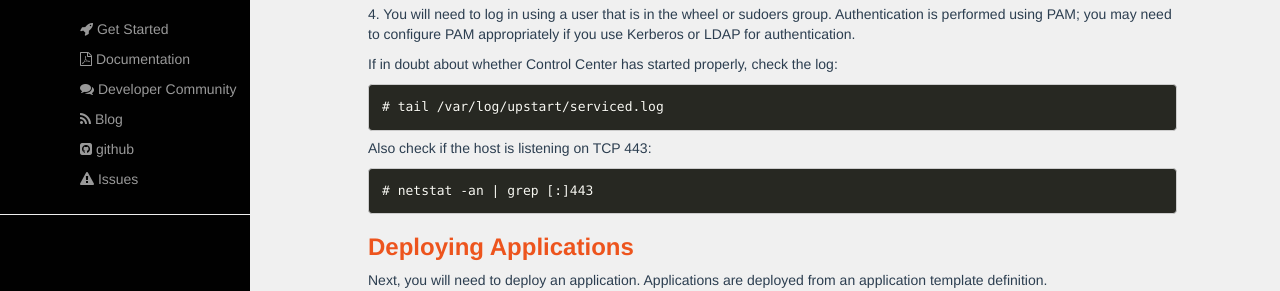
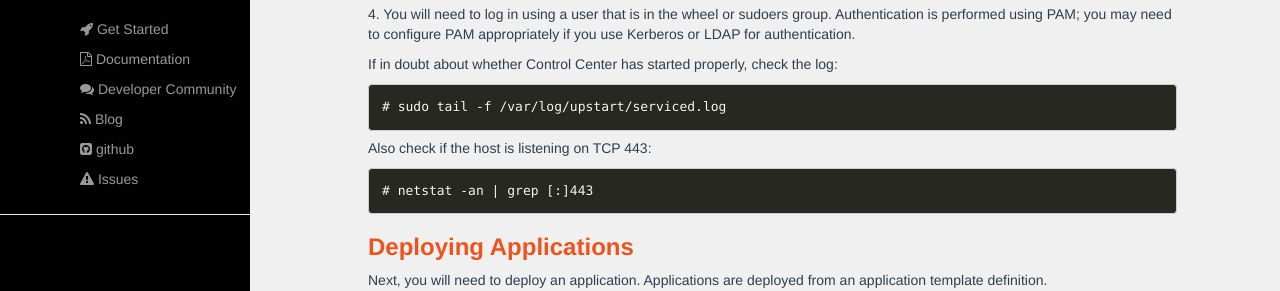
Before and after one commit to control-center/zenoss.io, a Jekyll site: the page built from gettingstarted.html, in a window 1280 px wide and 900 px high, scrolled down 712 px. Shown: the part 161-452 px from the top of the window. Built offline with Jekyll 4.4.1, drawn with Linux system fonts in a browser that asks for light colours; nearby versions of some CDN libraries; Markdown is read by kramdown in place of the engine named in the settings.

Commit message:
Update gettingstarted.html

```diff
--- a/gettingstarted.html
+++ b/gettingstarted.html
@@ -85,7 +85,7 @@
         <p><span>If in doubt about whether Control Center has started properly, check the log: </span>
         </p>
 
-        <pre class="language-"><code># tail /var/log/upstart/serviced.log </code></pre>
+        <pre class="language-"><code># sudo tail -f /var/log/upstart/serviced.log </code></pre>
 
 
 
```
